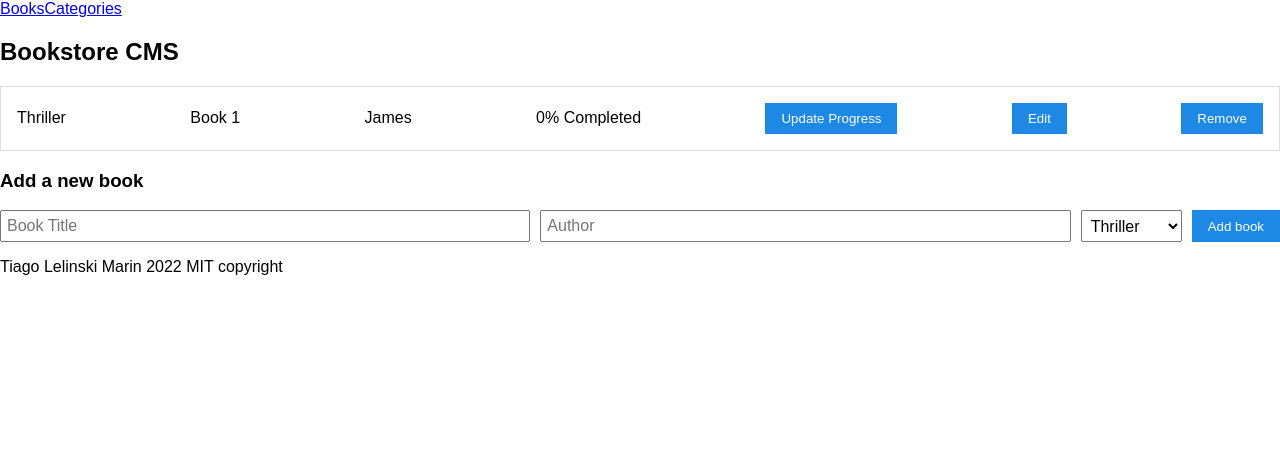
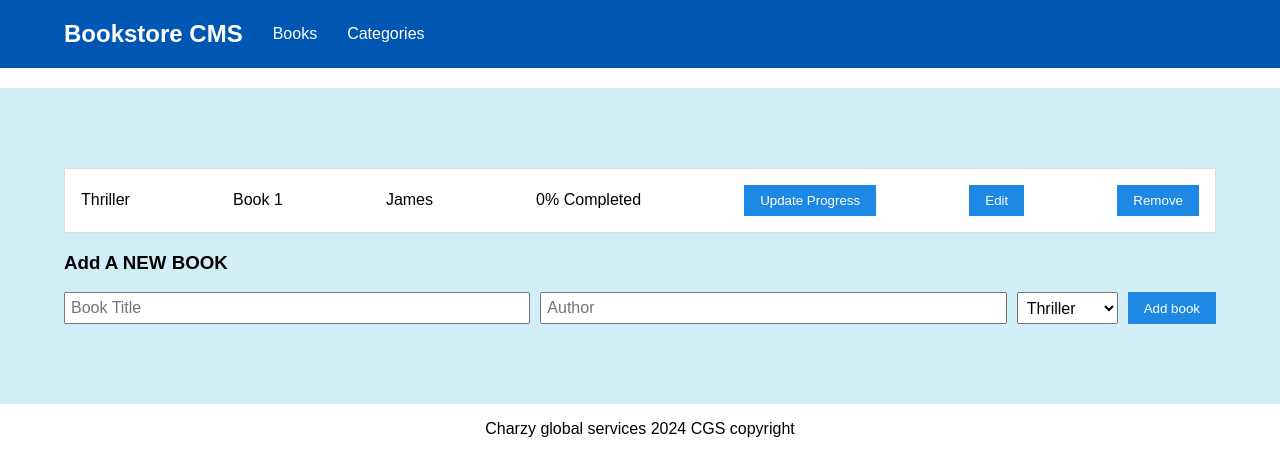
Before and after one commit to Charzy-1/Book-store-app, a React (Create React App) app: page /books in a window 1280 px wide. Shown: the top 476 px of the page. Built offline with nearby package versions, Linux system fonts and the light colour scheme.

Commit message:
modified files and app.css to give some styling on the navbar

```diff
--- a/src/App.css
+++ b/src/App.css
@@ -1,8 +1,8 @@
 /* Basic styles to mimic the UI in the image */
 .book-item {
   padding: 10px;
+  background-color: #fff;
   border: 1px solid #ddd;
-  /* margin-bottom: 10px; */
   display: flex;
   justify-content: space-between;
   align-items: center;
@@ -10,12 +10,35 @@
   margin: 16px 0;
 }
 
+.bookform-container {
+  padding: 4rem;
+  background-color: rgb(209, 238, 246);
+}
+
 .book-item div {
   margin-right: 10px;
 }
 
+.header {
+  display: flex;
+  gap: 30px;
+  align-items: center;
+  color: black;
+  background-color: #0056b3;
+}
+
 nav {
   margin-bottom: 20px;
+  padding:  0 4rem;
+}
+
+nav a {
+  text-decoration: none;
+  color: white;
+}
+
+nav h1 {
+  color: white;
 }
 
 form input, form select {
@@ -41,11 +64,6 @@ h1 {
   text-align: center;
 }
 
-.bookform-container {
-  padding: 2rem;
-  background-color: rgb(209, 238, 246);
-}
-
 form {
   display: flex;
   justify-content: space-between;
@@ -65,3 +83,7 @@ button {
   border: none;
   cursor: pointer;
 }
+
+.footer {
+  text-align: center;
+}
--- a/src/App.js
+++ b/src/App.js
@@ -8,7 +8,8 @@ import './App.css';
 function App() {
     return (
         <Router>
-            <nav>
+            <nav className='header'>
+            <h1>Bookstore CMS</h1>
                 <Link to="/books">Books</Link>
                 <Link to="/categories">Categories</Link>
             </nav>
--- a/src/pages/BooksPage.js
+++ b/src/pages/BooksPage.js
@@ -26,9 +26,9 @@ const BooksPage = () => {
 
     return (
         <div>
-            <h2>Bookstore CMS</h2>
+            <div className='bookform-container'>
                 <BookList />
-            <h3>Add a new book</h3>
+                <h3>Add A NEW BOOK</h3>
                 <form onSubmit={handleAddBook}>
                     <input
                         type="text"
@@ -49,8 +49,10 @@ const BooksPage = () => {
                     />
                     <button type="submit">Add book</button>
                 </form>
-            <footer>
-                <p>Tiago Lelinski Marin 2022 MIT copyright</p>
+            </div>
+
+            <footer className='footer'>
+                <p>Charzy global services 2024 CGS copyright</p>
             </footer>
         </div>
     );
--- a/src/pages/CategoriesPage.js
+++ b/src/pages/CategoriesPage.js
@@ -7,8 +7,8 @@ const CategoriesPage = () => {
             <div>
                 {/* Categories content */}
             </div>
-            <footer>
-                <p>Tiago Lelinski Marin 2022 MIT copyright</p>
+            <footer className='footer'>
+                <p>Charzy global services 2024 CGS copyright</p>
             </footer>
         </div>
     );
```
Lines whose indentation alone changed are shown as unchanged.
